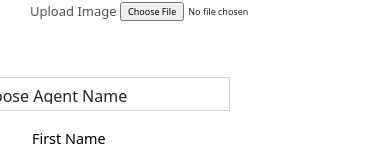
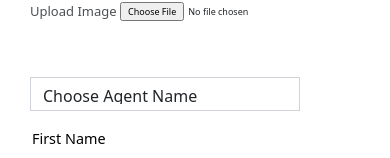
Before and after one commit to Remedy1995/jubelsusu, a React (Create React App) app in the folder client/: page /register in a window 390 px wide. Shown: the part 634-792 px from the top of the page. Built offline with nearby package versions, Linux system fonts and the light colour scheme; no server answers.

Commit message:
front end

```diff
--- a/client/src/app.css
+++ b/client/src/app.css
@@ -2252,7 +2252,8 @@ label.control-label {
         position: relative;
         top: 50px;
         height: 40px;
-        width: 270px
+        width: 270px;
+        left:30px;
     }
 }
 
```
